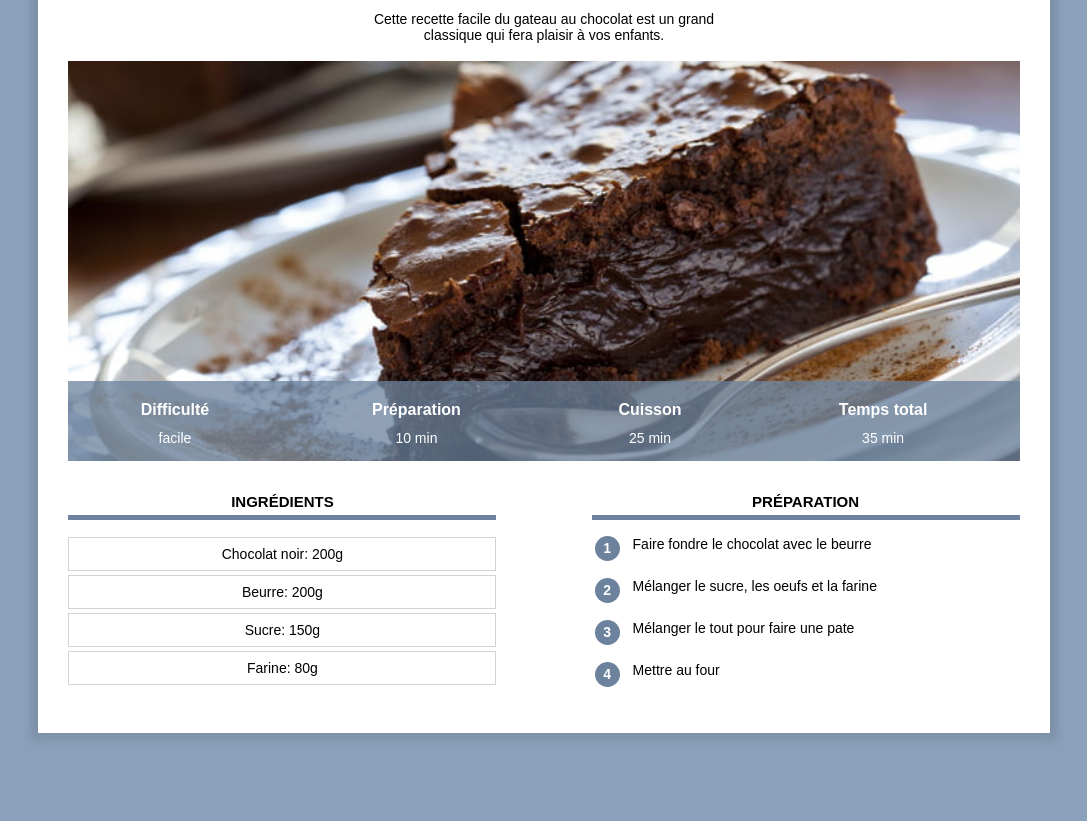
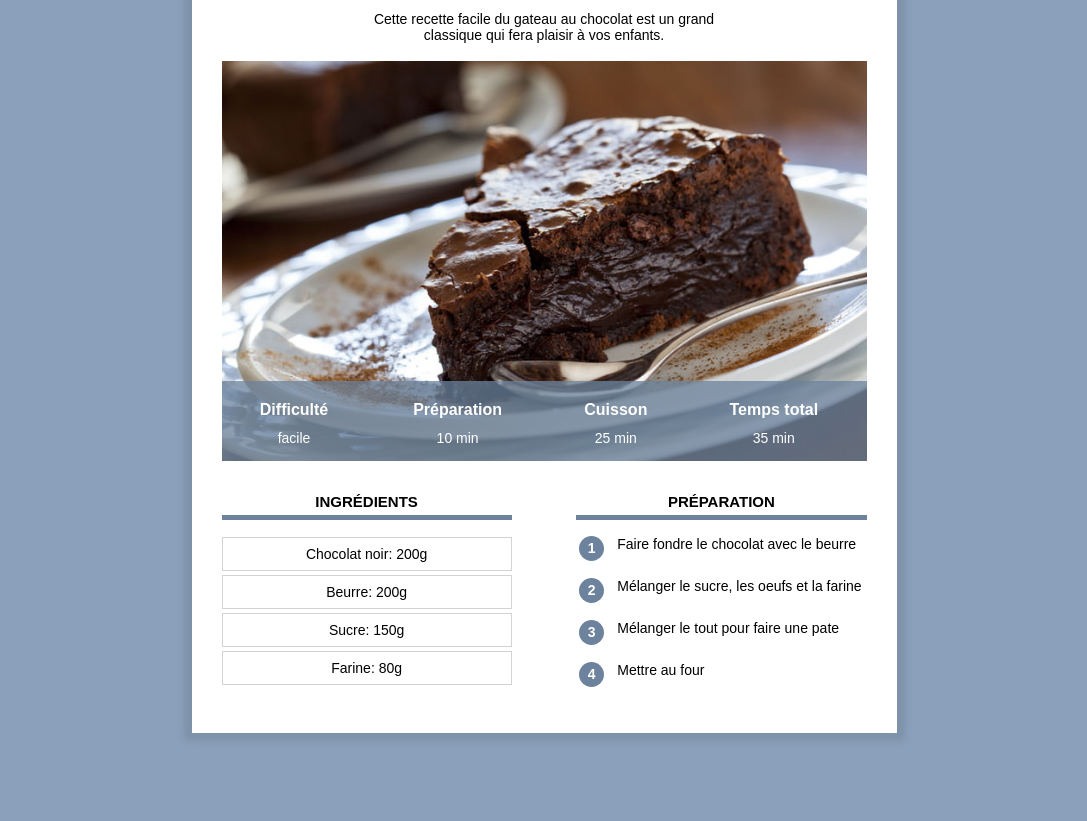
Before and after one commit to Alouzou/site_recette_oal, a plain HTML site: page index.html in a window 1280 px wide. Shown: the part 154-975 px from the top of the page, without its empty margins (96-1183 px from the left). Drawn offline with Linux system fonts and the light colour scheme.

Commit message:
Add files via upload

```diff
--- a/index.html
+++ b/index.html
@@ -3,6 +3,7 @@
         <head>
             <title>Ma premiere page</title>
             <meta charset="UTF-8">
+            <meta name="viewport" content="width=device-width, initial-scale=1.0">
             <link rel="stylesheet" href="recette.css">
         </head>
     <body>
--- a/recette.css
+++ b/recette.css
@@ -28,9 +28,8 @@ p.description {
 
 div.contenu {
     background-color: white;
-    margin: 60px 10% 80px 10%;
-    padding: 0px 30px 30px 30px;
-    min-width: 333px;
+    margin: 40px 8px 40px 8px;
+    padding: 0px 8px 20px 8px;
     box-shadow: 0px 0px 8px 8px rgba(0, 0, 0, 0.1);
     overflow: visible;
 }
@@ -59,6 +58,9 @@ div.separateur {
     margin-right: auto;
     margin-left: auto;
 }
+div.info {
+    position: relative;
+}
 
 table.info {
     position: absolute;
@@ -66,21 +68,18 @@ table.info {
     width: 100%;
     color: white;
     background-color: #6C829DC0;
-    height: 80px;
+    height: 50px;
 
-}
-div.info {
-    position: relative;
 }
 
 table.info td {
     text-align: center;
-    font-size: 14px;
+    font-size: 12px;
     vertical-align: top;
 }
 
 table.info th {
-    font-size: 16px;
+    font-size: 14px;
     vertical-align: bottom;
     padding-bottom: 8px;
 }
@@ -94,7 +93,7 @@ img.info {
 }
 
 div.colonne {
-    width:  45%;
+    width:  100%;
     margin-top: 20px;
 }
 
@@ -108,11 +107,7 @@ div.colonne h2  {
 div.colonne1 {
 
     display: inline-block;
-    margin-right: 10%;
-}
 
-div.colonne2 {
-    float: right;
 }
 
 div.ingredients p {
@@ -155,3 +150,46 @@ table.preparation tr {
     height: 40px;
 
 }
+
+@media only screen and (min-width: 768px) {
+    div.contenu {
+
+        margin: 60px 10% 80px 10%;
+        padding: 0px 30px 30px 30px;
+        min-width: 350px;
+
+    }
+    table.info {
+        height: 80px;
+    }
+
+    table.info td {
+        font-size: 14px;
+    }
+
+    table.info th {
+        font-size: 16px;
+    }
+    div.colonne {
+        width:  45%;
+
+    }
+
+    div.colonne1 {
+        margin-right: 10%;
+    }
+
+    div.colonne2 {
+        float: right;
+    }
+}
+@media only screen and (min-width: 900px) {
+    div.contenu {
+
+        margin: 60px auto 80px auto;
+        margin-left: auto;
+        margin-right: auto;
+        width: 645px;
+
+    }
+}
```
Also changed, not shown: recette.html (+1 -0 lines).
